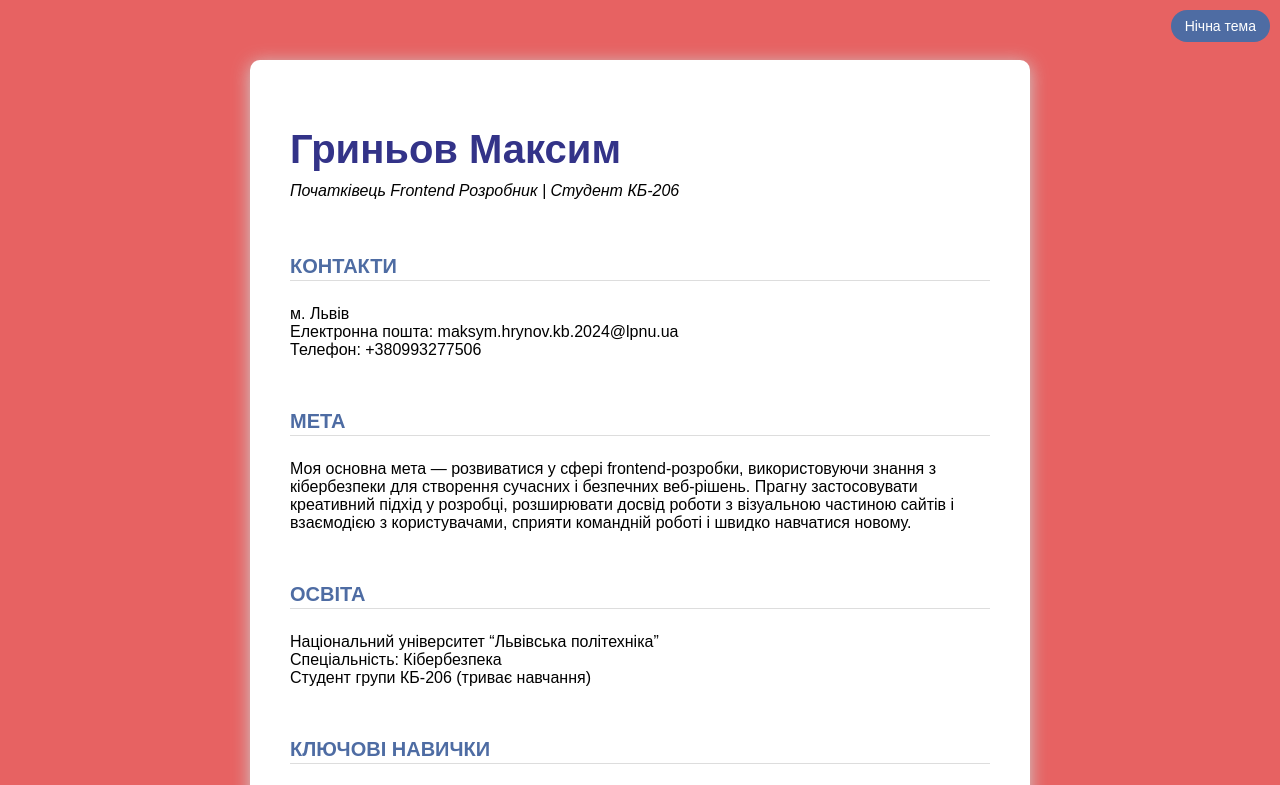
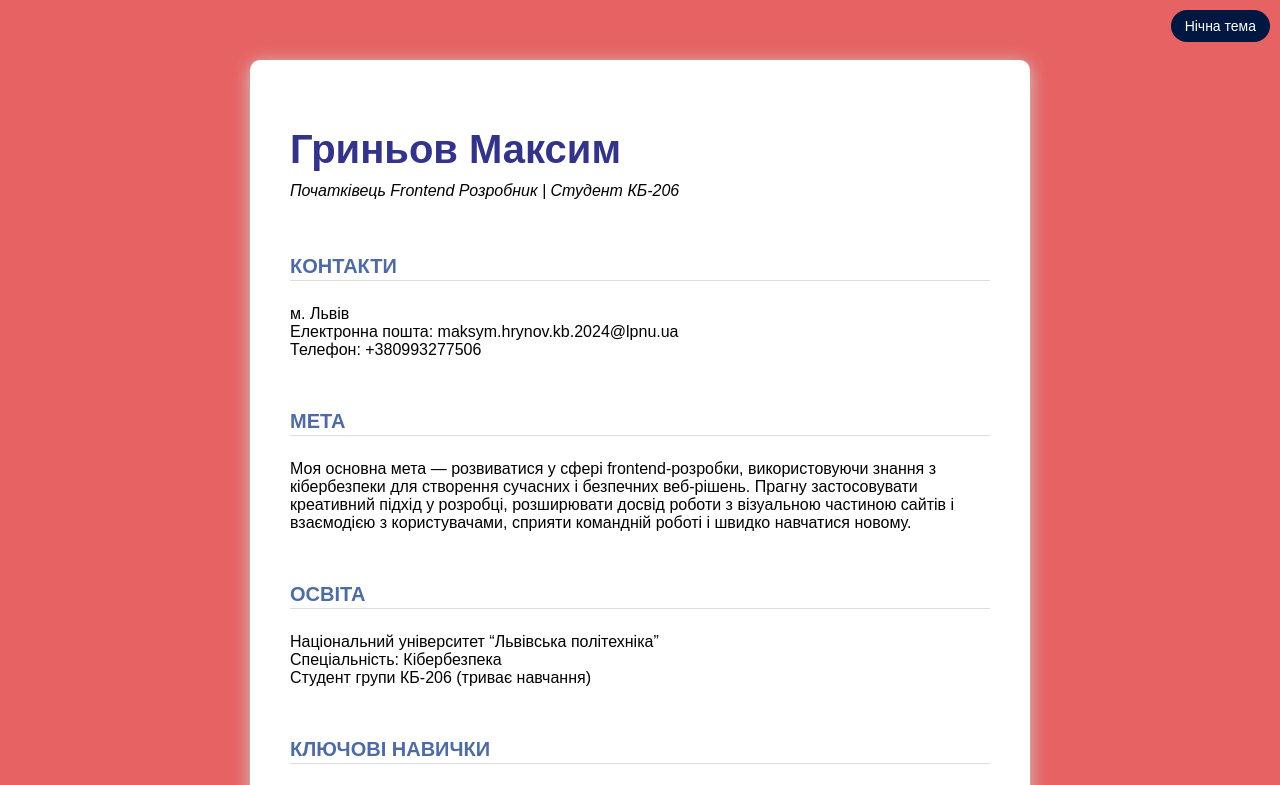
Before and after one commit to wngding/lab_2, a plain HTML site: page index.html in a window 1280 px wide. Shown: the top 785 px of the page. Drawn offline with Linux system fonts and the light colour scheme; no server answers.

Commit message:
colorchange1

```diff
--- a/script.js
+++ b/script.js
@@ -11,7 +11,6 @@ function showSystemInfo() {
 function loadComments() {
   const commentsContainer = document.getElementById("comments");
   const url = "https://jsonplaceholder.typicode.com/posts/6/comments";
-
   if (!commentsContainer) return;
 
   commentsContainer.textContent = "Завантаження коментарів...";
--- a/style.css
+++ b/style.css
@@ -24,7 +24,7 @@ body.night {
     padding: 8px 14px;
     border-radius: 20px;
     border: none;
-    background-color: #4e6ca3;
+    background-color: #001742;
     color: #ffffff;
     cursor: pointer;
     font-size: 14px;
```
